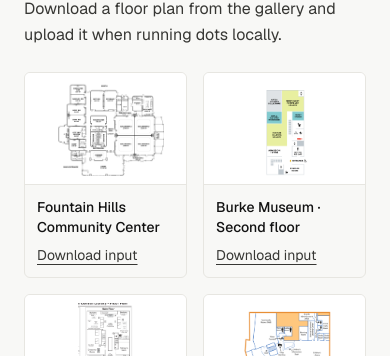
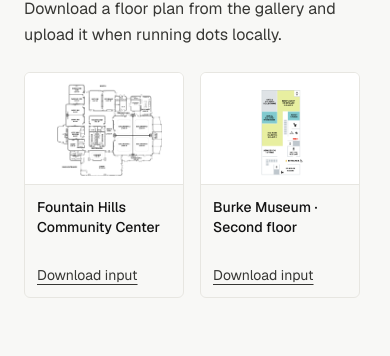
Before and after one commit to snowsadh/dots, a Next.js app in the folder apps/web/: page / in a window 390 px wide. Shown: the part 763-1119 px from the top of the page. Built offline with nearby package versions, Linux system fonts and the light colour scheme; no server answers; a web font is replaced by a local one.

Commit message:
Keep demo cards in a single row

```diff
--- a/apps/web/src/components/landing/landing-demos.tsx
+++ b/apps/web/src/components/landing/landing-demos.tsx
@@ -13,7 +13,7 @@
         <p className="mt-3 text-base leading-relaxed text-muted-foreground">
           {content.description}
         </p>
-        <div className="mt-6 grid grid-cols-2 gap-4 lg:grid-cols-5">
+        <div className="mt-6 grid auto-cols-[160px] grid-flow-col gap-4 overflow-x-auto pb-2 lg:auto-cols-fr">
           {galleryContent.entries.slice(0, 5).map((entry) => (
             <a className="flex flex-col overflow-hidden rounded-sm border hover:border-foreground/40" download href={entry.source} key={entry.slug}>
               {/* eslint-disable-next-line @next/next/no-img-element -- static gallery asset */}
```
